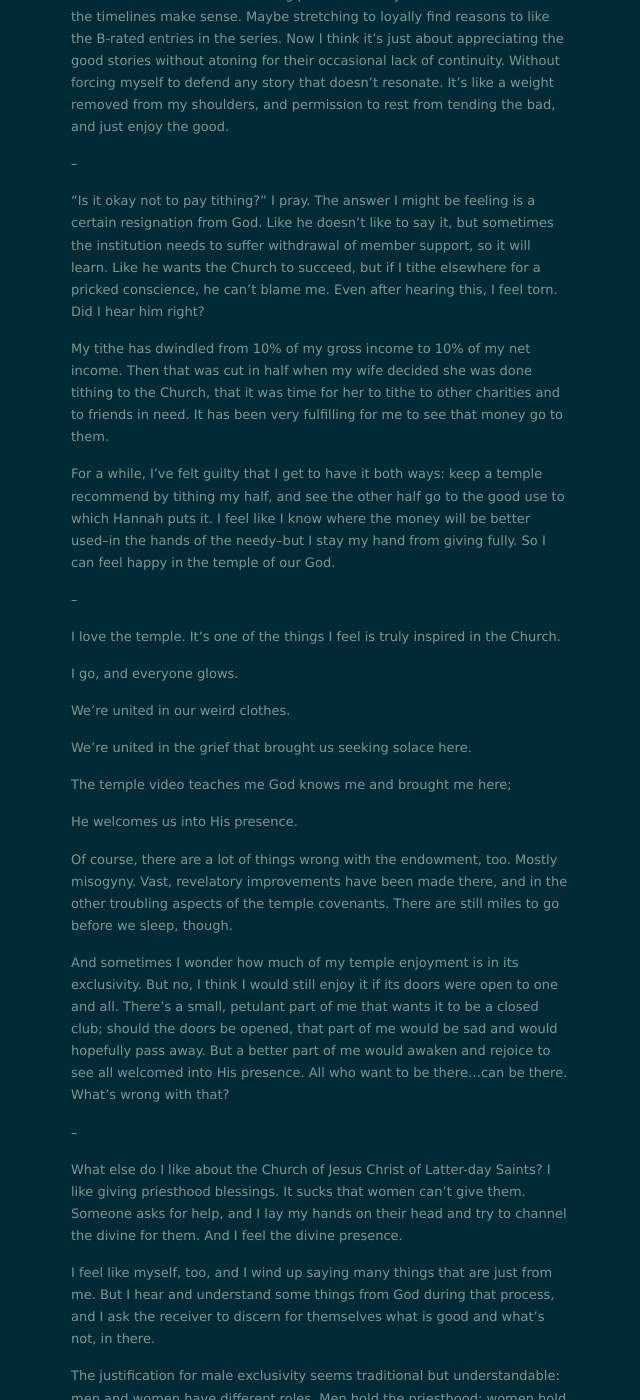
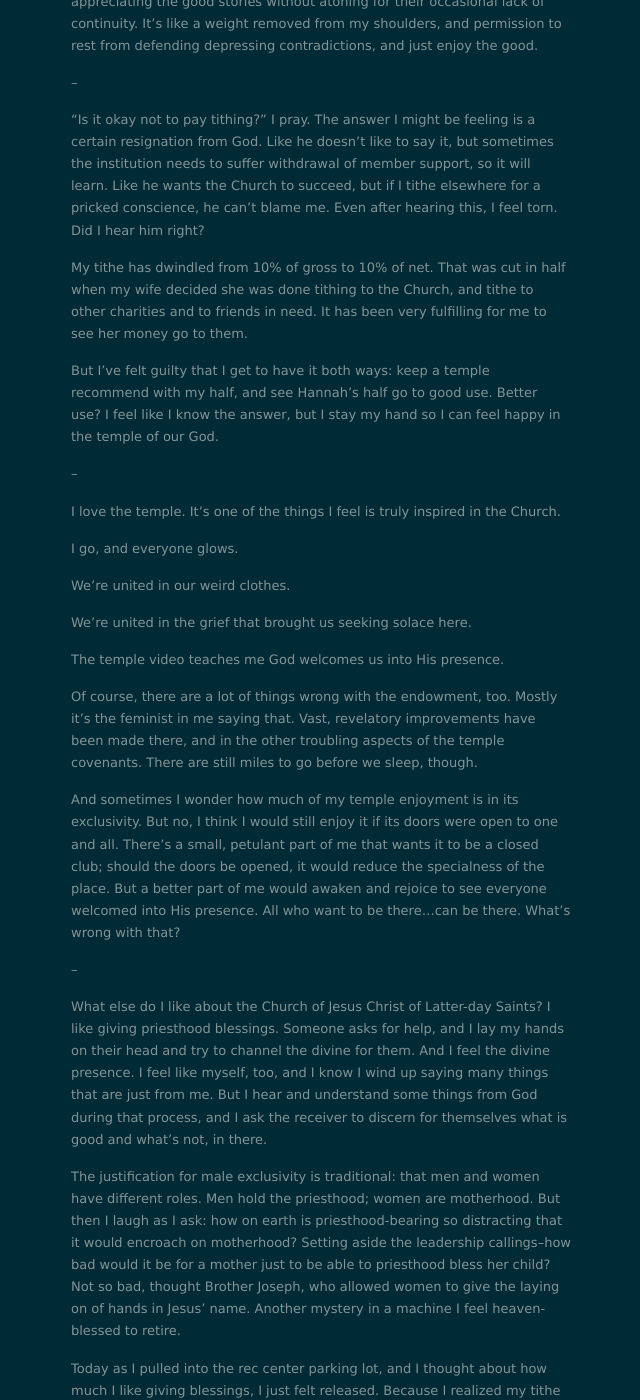
Before and after one commit to little-mouse-fella/little-mouse-fella.github.io, a Jekyll site: the page built from _posts/2025-10-23-essay-on-leaving-the-church-of-jesus-christ-of-latter-day-saints.md, in a window 1280 px wide and 1400 px high, scrolled down 2994 px. Shown: the whole window, without its empty margins (319-959 px from the left). Built offline with Jekyll 4.4.1, drawn with Linux system fonts in a browser that asks for light colours; nearby versions of some CDN libraries; our own code applies the rules of GitHub Pages for plain Markdown files; some of the changed text lies outside the part shown.

Commit message:
edits to poems and essays

```diff
--- a/_posts/2025-10-23-essay-on-leaving-the-church-of-jesus-christ-of-latter-day-saints.md
+++ b/_posts/2025-10-23-essay-on-leaving-the-church-of-jesus-christ-of-latter-day-saints.md
@@ -46,25 +45,23 @@
 
 In fact, the whole idea of the machine is wrong. Truth is distills like the dews of heaven onto an individual’s soul. It can’t be bound up and locked into shape like a puzzle or a fandom wiki or a car engine. It’s not how it works, and I think that’s why it’s so clunky and awkward to run my gospel faith like that.
 
-More than awkward. In my heart of hearts is a primal terror when the gospel engine light comes on. Because if it’s not true, there’s no meaning, no joy. Meaning is part of the doctrinal engine. I think it's what the engine is supposed to put out.
-
-So I’m driving that engine to an empty field and leaving it there. It’s honestly slowing me down, keeping me in town near the mechanic, when my journey to truth will require a passport.
+More than awkward. In my heart of hearts is a primal terror when the gospel engine light comes on. Because if it’s not true, there’s no meaning, no joy. If it's not true, there are nothing but guesses to go on, and no promise of peace.
 
 –
 
-I used to think that faith was about holding firm despite a finite number of unknowable mysteries. Now I believe it is curiously searching through an infinite number of knowable mysteries.
+I used to think that faith was about holding firm despite a few unanswerable questions. Now I believe faith is curiously investigating many solvable questions, with no goal but truth and wellbeing.
 
 –
 
-I used to think faith was like filling plot holes in my favorite fandom to make the timelines make sense. Maybe stretching to loyally find reasons to like the B-rated entries in the series. Now I think it’s just about appreciating the good stories without atoning for their occasional lack of continuity. Without forcing myself to defend any story that doesn’t resonate. It’s like a weight removed from my shoulders, and permission to rest from tending the bad, and just enjoy the good.
+When I look back, faith was too much like filling plot holes in my favorite fandom to make the timelines make sense. Maybe like loyally finding reasons to like the B-rated films in the franchise. Now I think it’s just about appreciating the good stories without atoning for their occasional lack of continuity. It’s like a weight removed from my shoulders, and permission to rest from defending depressing contradictions, and just enjoy the good.
 
 –
 
 “Is it okay not to pay tithing?” I pray. The answer I might be feeling is a certain resignation from God. Like he doesn’t like to say it, but sometimes the institution needs to suffer withdrawal of member support, so it will learn. Like he wants the Church to succeed, but if I tithe elsewhere for a pricked conscience, he can’t blame me. Even after hearing this, I feel torn. Did I hear him right?
 
-My tithe has dwindled from 10% of my gross income to 10% of my net income. Then that was cut in half when my wife decided she was done tithing to the Church, that it was time for her to tithe to other charities and to friends in need. It has been very fulfilling for me to see that money go to them.
+My tithe has dwindled from 10% of gross to 10% of net. That was cut in half when my wife decided she was done tithing to the Church, and tithe to other charities and to friends in need. It has been very fulfilling for me to see her money go to them.
 
-For a while, I've felt guilty that I get to have it both ways: keep a temple recommend by tithing my half, and see the other half go to the good use to which Hannah puts it. I feel like I know where the money will be better used–in the hands of the needy–but I stay my hand from giving fully. So I can feel happy in the temple of our God.
+But I've felt guilty that I get to have it both ways: keep a temple recommend with my half, and see Hannah's half go to good use. Better use? I feel like I know the answer, but I stay my hand so I can feel happy in the temple of our God.
 
 –
 
@@ -76,20 +73,16 @@
 
 We’re united in the grief that brought us seeking solace here.
 
-The temple video teaches me God knows me and brought me here;
+The temple video teaches me God welcomes us into His presence.
 
-He welcomes us into His presence.
+Of course, there are a lot of things wrong with the endowment, too. Mostly it's the feminist in me saying that. Vast, revelatory improvements have been made there, and in the other troubling aspects of the temple covenants. There are still miles to go before we sleep, though.
 
-Of course, there are a lot of things wrong with the endowment, too. Mostly misogyny. Vast, revelatory improvements have been made there, and in the other troubling aspects of the temple covenants. There are still miles to go before we sleep, though.
-
-And sometimes I wonder how much of my temple enjoyment is in its exclusivity. But no, I think I would still enjoy it if its doors were open to one and all. There’s a small, petulant part of me that wants it to be a closed club; should the doors be opened, that part of me would be sad and would hopefully pass away. But a better part of me would awaken and rejoice to see all welcomed into His presence. All who want to be there…can be there. What’s wrong with that?
+And sometimes I wonder how much of my temple enjoyment is in its exclusivity. But no, I think I would still enjoy it if its doors were open to one and all. There’s a small, petulant part of me that wants it to be a closed club; should the doors be opened, it would reduce the specialness of the place. But a better part of me would awaken and rejoice to see everyone welcomed into His presence. All who want to be there…can be there. What’s wrong with that?
 
 –
 
-What else do I like about the Church of Jesus Christ of Latter-day Saints? I like giving priesthood blessings. It sucks that women can’t give them. Someone asks for help, and I lay my hands on their head and try to channel the divine for them. And I feel the divine presence.
+What else do I like about the Church of Jesus Christ of Latter-day Saints? I like giving priesthood blessings. Someone asks for help, and I lay my hands on their head and try to channel the divine for them. And I feel the divine presence. I feel like myself, too, and I know I wind up saying many things that are just from me. But I hear and understand some things from God during that process, and I ask the receiver to discern for themselves what is good and what’s not, in there.
 
-I feel like myself, too, and I wind up saying many things that are just from me. But I hear and understand some things from God during that process, and I ask the receiver to discern for themselves what is good and what’s not, in there.
-
-The justification for male exclusivity seems traditional but understandable: men and women have different roles. Men hold the priesthood; women hold motherhood. But then I laugh as I ask: how on earth is priesthood-bearing so distracting that it would encroach on motherhood? Setting aside the leadership callings–how bad would it be for a mother just to be able to priesthood bless her child? Not so bad, thought Brother Joseph, who allowed women to give the laying on of hands in Jesus’ name. Another mystery in a machine I feel heaven-blessed to retire.
+The justification for male exclusivity is traditional: that men and women have different roles. Men hold the priesthood; women are motherhood. But then I laugh as I ask: how on earth is priesthood-bearing so distracting that it would encroach on motherhood? Setting aside the leadership callings–how bad would it be for a mother just to be able to priesthood bless her child? Not so bad, thought Brother Joseph, who allowed women to give the laying on of hands in Jesus’ name. Another mystery in a machine I feel heaven-blessed to retire.
 
 Today as I pulled into the rec center parking lot, and I thought about how much I like giving blessings, I just felt released. Because I realized my tithe needn't go to the Church, for me to be able to give a good blessing.
```
Also changed, not shown: other parts of _posts/2025-10-23-essay-on-leaving-the-church-of-jesus-christ-of-latter-day-saints.md (+2 -3 lines), _posts/2025-10-23-poems-about-changing-faith.md (+1 -1 lines).
